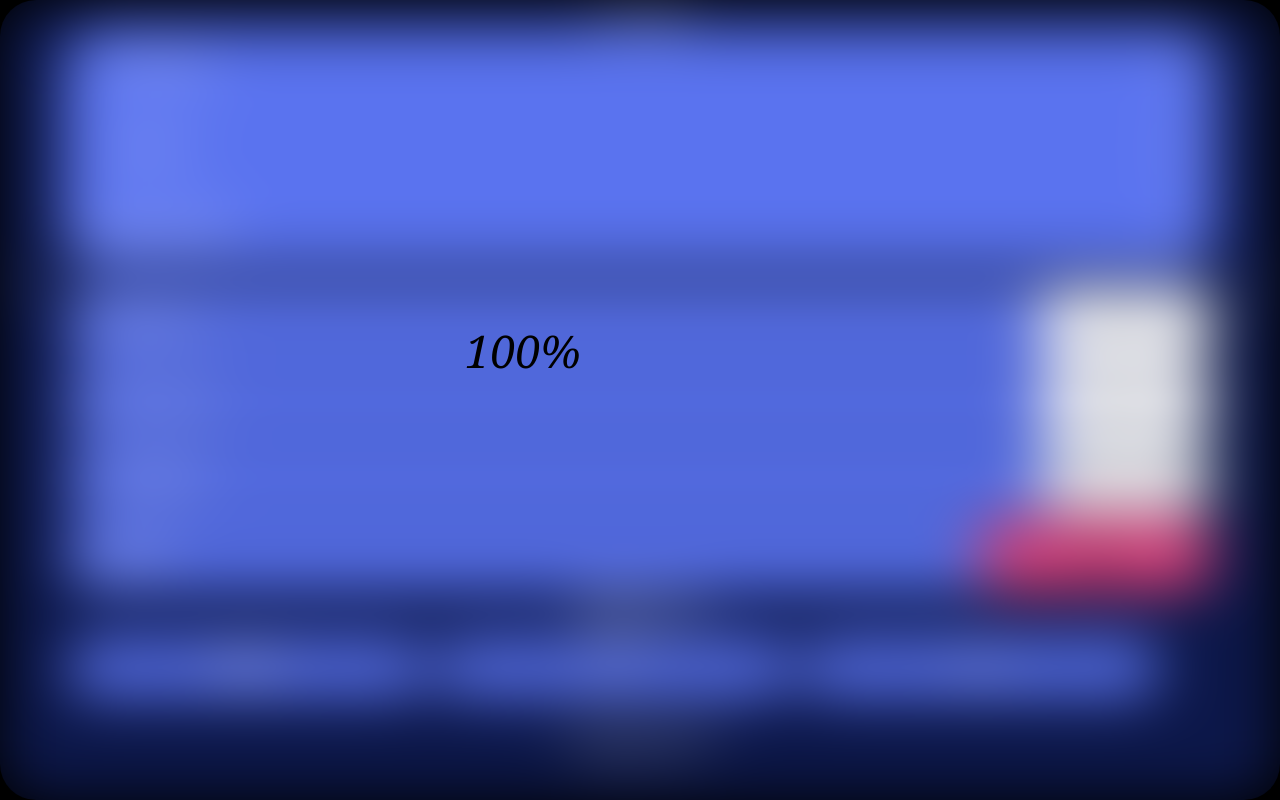
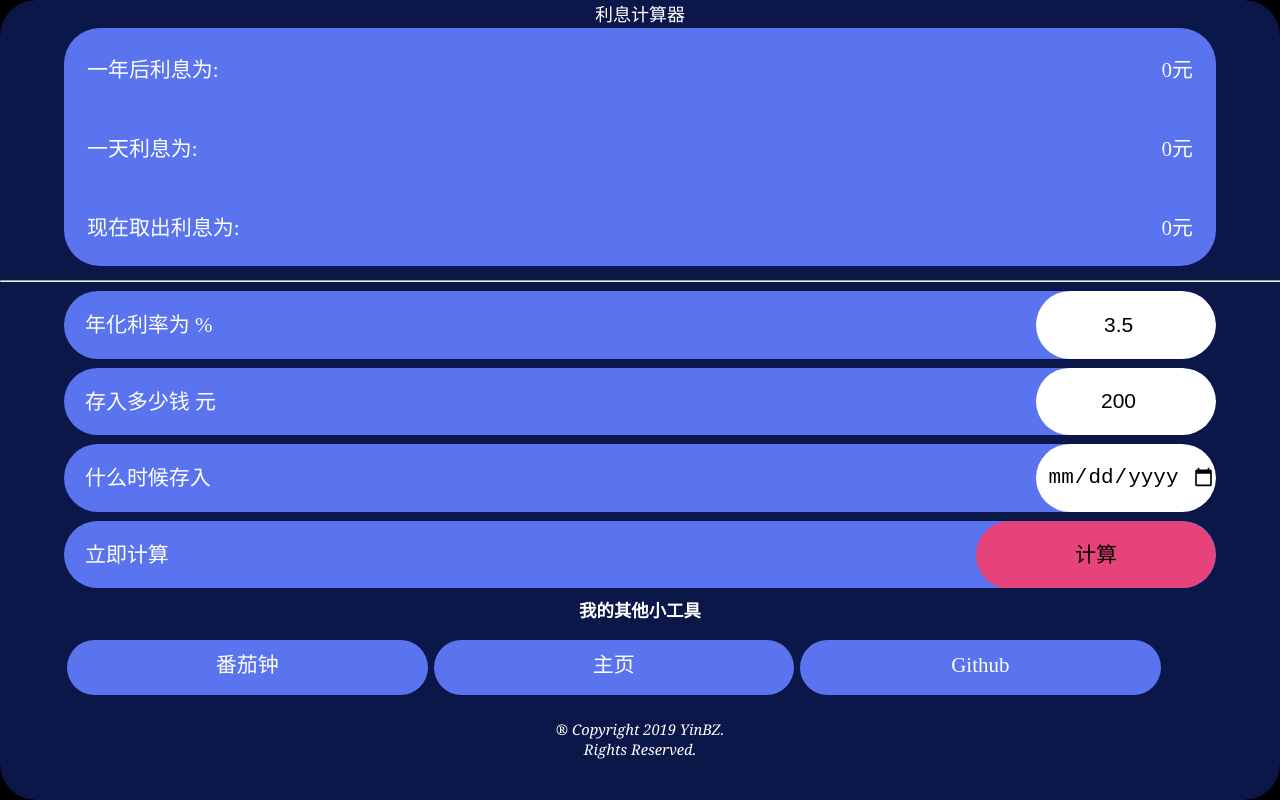
Before and after one commit to YinBzZ/Interest-rate, a plain HTML site: page index.html in a window 1280 px wide. Drawn offline with Linux system fonts and the light colour scheme.

Commit message:
加载（test2）

```diff
--- a/css/Style.css
+++ b/css/Style.css
@@ -29,7 +29,7 @@ footer {
 	text-align: center;
 }
 
-#tisp{
+#tisp {
 	height: 5rem;
 	width: 5rem;
 	text-align: center;
--- a/index.html
+++ b/index.html
@@ -8,12 +8,12 @@
 		<script src="js/StyleJs.js" type="text/javascript" charset="utf-8"></script>
 		<script type="text/javascript">
 			function Style_Start() {
+				document.getElementById("Wrap").style.filter = "blur(1rem)";
+				time_run();
 				var Div_height = document.getElementById("Interest_rate_div").clientHeight + "px";
 				for (var i = 0; i < 4; i++) {
 					document.getElementsByClassName("Input_texts")[i].style.lineHeight = Div_height;
 				}
-				time_run();
-				document.getElementById("Wrap").style.filter = "blur(1rem)";
 			}
 		</script>
 		<title></title>
--- a/js/IndexJs.js
+++ b/js/IndexJs.js
@@ -1,8 +1,7 @@
 var Interest_rate = 0,
 	Money = 0,
 	NowDate = DateDeal(getNowFormatDate()),
-	StartDate = 0,
-	i = 0;
+	StartDate = 0;
 
 function Compute() {
 	StartDate = DateDeal(document.getElementById("StartDate").value);
@@ -22,17 +21,6 @@ function DateDeal(x) {
 	return x.replace(/-/g, "");
 }
 
-function time_run() {
-	console.log(i);
-	if (i <= 100) {
-		document.getElementById("loading").innerHTML = i;
-		i += 2;
-		setTimeout(time_run,80);
-	} else {
-		clearTimeout();
-	}
-}
-
 function getNowFormatDate() {
 	var date = new Date();
 	var seperator1 = "-";
--- a/js/StyleJs.js
+++ b/js/StyleJs.js
@@ -1,7 +1,7 @@
 var win = window;
 var doc = win.document;
 var docEl = doc.documentElement;
-var tid;
+var tid, i = 0;
 
 
 function refreshRem() {
@@ -13,10 +13,21 @@ function refreshRem() {
 		var rem = width / (750 / 50);
 	}
 	docEl.style.fontSize = rem + 'px';
-	setTimeout(function() {
-		document.getElementById("Wrap").style.filter = "blur(0rem)";
-		document.getElementById("tisp").hidden = true;
-	}, 10000);
+}
+
+function time_run() {
+	console.log(i);
+	if (i <= 100) {
+		document.getElementById("loading").innerHTML = i;
+		i += 2;
+		setTimeout(time_run, 50);
+	} else {
+		clearTimeout();
+		setTimeout(function() {
+			document.getElementById("Wrap").style.filter = "blur(0rem)";
+			document.getElementById("tisp").hidden = true;
+		}, 1000)
+	}
 }
 
 win.addEventListener('resize', function() {
```
